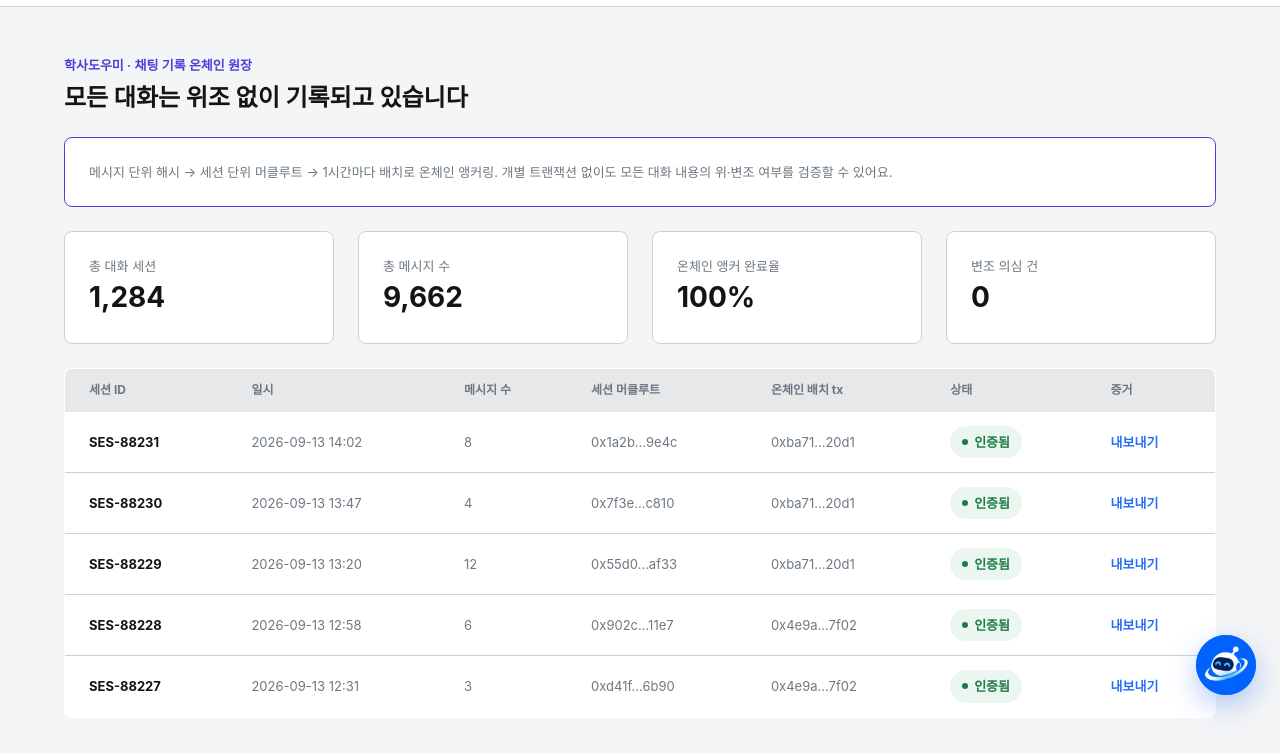
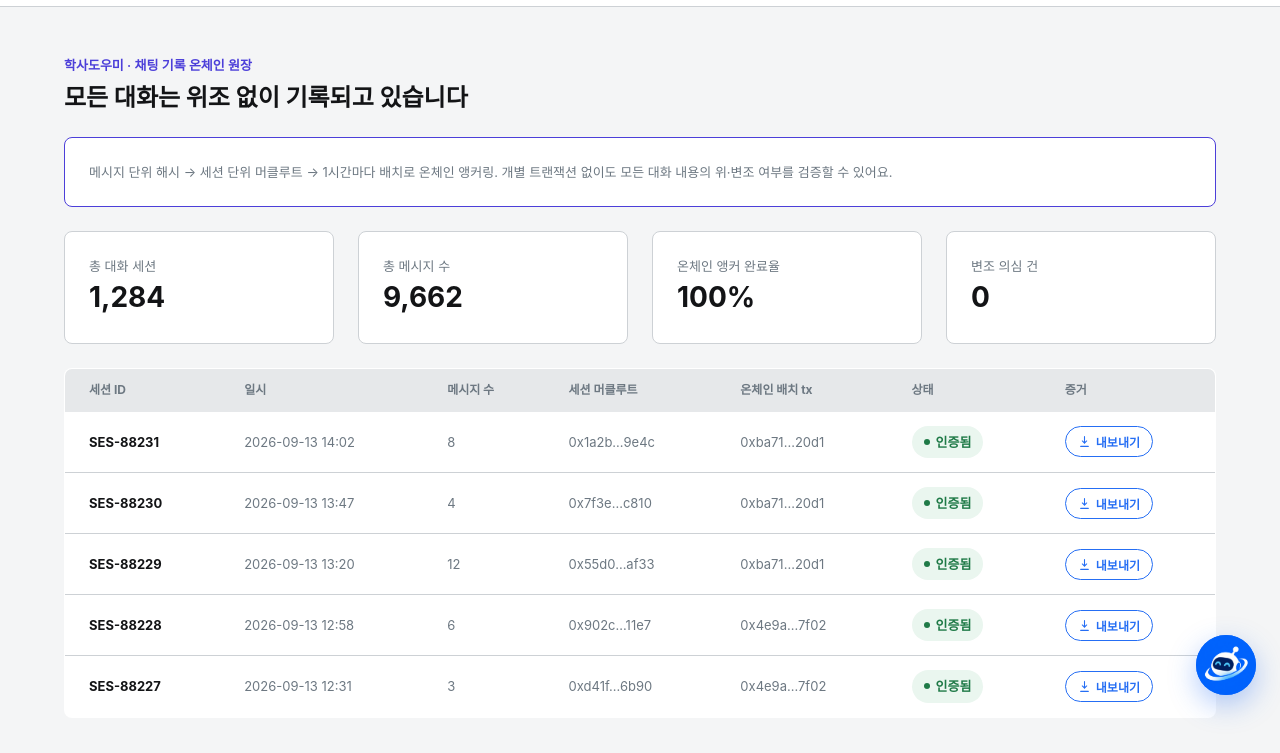
Before and after one commit to sangukjeon/AI_TrustMark, a website: page ledger.html in a window 1280 px wide. Shown: the part 75-828 px from the top of the page. Drawn offline with Linux system fonts and the light colour scheme.

Commit message:
Make the evidence export button actually look like a button

```diff
--- a/ledger.html
+++ b/ledger.html
@@ -39,11 +39,11 @@
       <tr><th>세션 ID</th><th>일시</th><th>메시지 수</th><th>세션 머클루트</th><th>온체인 배치 tx</th><th>상태</th><th>증거</th></tr>
     </thead>
     <tbody id="ledgerBody">
-      <tr data-session="SES-88231"><td><strong>SES-88231</strong></td><td class="muted">2026-09-13 14:02</td><td class="muted">8</td><td class="muted">0x1a2b…9e4c</td><td class="muted">0xba71…20d1</td><td><span class="pill pill-verified"><span class="dot"></span>인증됨</span></td><td><button type="button" class="export-btn" style="background:none;border:none;color:var(--color-primary);font-weight:700;font-size:13px;cursor:pointer;padding:0;">내보내기</button></td></tr>
-      <tr data-session="SES-88230"><td><strong>SES-88230</strong></td><td class="muted">2026-09-13 13:47</td><td class="muted">4</td><td class="muted">0x7f3e…c810</td><td class="muted">0xba71…20d1</td><td><span class="pill pill-verified"><span class="dot"></span>인증됨</span></td><td><button type="button" class="export-btn" style="background:none;border:none;color:var(--color-primary);font-weight:700;font-size:13px;cursor:pointer;padding:0;">내보내기</button></td></tr>
-      <tr data-session="SES-88229"><td><strong>SES-88229</strong></td><td class="muted">2026-09-13 13:20</td><td class="muted">12</td><td class="muted">0x55d0…af33</td><td class="muted">0xba71…20d1</td><td><span class="pill pill-verified"><span class="dot"></span>인증됨</span></td><td><button type="button" class="export-btn" style="background:none;border:none;color:var(--color-primary);font-weight:700;font-size:13px;cursor:pointer;padding:0;">내보내기</button></td></tr>
-      <tr data-session="SES-88228"><td><strong>SES-88228</strong></td><td class="muted">2026-09-13 12:58</td><td class="muted">6</td><td class="muted">0x902c…11e7</td><td class="muted">0x4e9a…7f02</td><td><span class="pill pill-verified"><span class="dot"></span>인증됨</span></td><td><button type="button" class="export-btn" style="background:none;border:none;color:var(--color-primary);font-weight:700;font-size:13px;cursor:pointer;padding:0;">내보내기</button></td></tr>
-      <tr data-session="SES-88227"><td><strong>SES-88227</strong></td><td class="muted">2026-09-13 12:31</td><td class="muted">3</td><td class="muted">0xd41f…6b90</td><td class="muted">0x4e9a…7f02</td><td><span class="pill pill-verified"><span class="dot"></span>인증됨</span></td><td><button type="button" class="export-btn" style="background:none;border:none;color:var(--color-primary);font-weight:700;font-size:13px;cursor:pointer;padding:0;">내보내기</button></td></tr>
+      <tr data-session="SES-88231"><td><strong>SES-88231</strong></td><td class="muted">2026-09-13 14:02</td><td class="muted">8</td><td class="muted">0x1a2b…9e4c</td><td class="muted">0xba71…20d1</td><td><span class="pill pill-verified"><span class="dot"></span>인증됨</span></td><td><button type="button" class="export-btn" style="display:inline-flex; align-items:center; gap:5px; background:var(--color-white); border:1px solid var(--color-primary); color:var(--color-primary); font-weight:700; font-size:12px; cursor:pointer; padding:6px 12px; border-radius:var(--radius-pill);"><svg viewBox="0 0 24 24" fill="none" style="width:13px;height:13px;"><path d="M12 3v12m0 0l-4-4m4 4l4-4M5 21h14" stroke="currentColor" stroke-width="2" stroke-linecap="round" stroke-linejoin="round"/></svg>내보내기</button></td></tr>
+      <tr data-session="SES-88230"><td><strong>SES-88230</strong></td><td class="muted">2026-09-13 13:47</td><td class="muted">4</td><td class="muted">0x7f3e…c810</td><td class="muted">0xba71…20d1</td><td><span class="pill pill-verified"><span class="dot"></span>인증됨</span></td><td><button type="button" class="export-btn" style="display:inline-flex; align-items:center; gap:5px; background:var(--color-white); border:1px solid var(--color-primary); color:var(--color-primary); font-weight:700; font-size:12px; cursor:pointer; padding:6px 12px; border-radius:var(--radius-pill);"><svg viewBox="0 0 24 24" fill="none" style="width:13px;height:13px;"><path d="M12 3v12m0 0l-4-4m4 4l4-4M5 21h14" stroke="currentColor" stroke-width="2" stroke-linecap="round" stroke-linejoin="round"/></svg>내보내기</button></td></tr>
+      <tr data-session="SES-88229"><td><strong>SES-88229</strong></td><td class="muted">2026-09-13 13:20</td><td class="muted">12</td><td class="muted">0x55d0…af33</td><td class="muted">0xba71…20d1</td><td><span class="pill pill-verified"><span class="dot"></span>인증됨</span></td><td><button type="button" class="export-btn" style="display:inline-flex; align-items:center; gap:5px; background:var(--color-white); border:1px solid var(--color-primary); color:var(--color-primary); font-weight:700; font-size:12px; cursor:pointer; padding:6px 12px; border-radius:var(--radius-pill);"><svg viewBox="0 0 24 24" fill="none" style="width:13px;height:13px;"><path d="M12 3v12m0 0l-4-4m4 4l4-4M5 21h14" stroke="currentColor" stroke-width="2" stroke-linecap="round" stroke-linejoin="round"/></svg>내보내기</button></td></tr>
+      <tr data-session="SES-88228"><td><strong>SES-88228</strong></td><td class="muted">2026-09-13 12:58</td><td class="muted">6</td><td class="muted">0x902c…11e7</td><td class="muted">0x4e9a…7f02</td><td><span class="pill pill-verified"><span class="dot"></span>인증됨</span></td><td><button type="button" class="export-btn" style="display:inline-flex; align-items:center; gap:5px; background:var(--color-white); border:1px solid var(--color-primary); color:var(--color-primary); font-weight:700; font-size:12px; cursor:pointer; padding:6px 12px; border-radius:var(--radius-pill);"><svg viewBox="0 0 24 24" fill="none" style="width:13px;height:13px;"><path d="M12 3v12m0 0l-4-4m4 4l4-4M5 21h14" stroke="currentColor" stroke-width="2" stroke-linecap="round" stroke-linejoin="round"/></svg>내보내기</button></td></tr>
+      <tr data-session="SES-88227"><td><strong>SES-88227</strong></td><td class="muted">2026-09-13 12:31</td><td class="muted">3</td><td class="muted">0xd41f…6b90</td><td class="muted">0x4e9a…7f02</td><td><span class="pill pill-verified"><span class="dot"></span>인증됨</span></td><td><button type="button" class="export-btn" style="display:inline-flex; align-items:center; gap:5px; background:var(--color-white); border:1px solid var(--color-primary); color:var(--color-primary); font-weight:700; font-size:12px; cursor:pointer; padding:6px 12px; border-radius:var(--radius-pill);"><svg viewBox="0 0 24 24" fill="none" style="width:13px;height:13px;"><path d="M12 3v12m0 0l-4-4m4 4l4-4M5 21h14" stroke="currentColor" stroke-width="2" stroke-linecap="round" stroke-linejoin="round"/></svg>내보내기</button></td></tr>
     </tbody>
   </table>
 </div>
```
